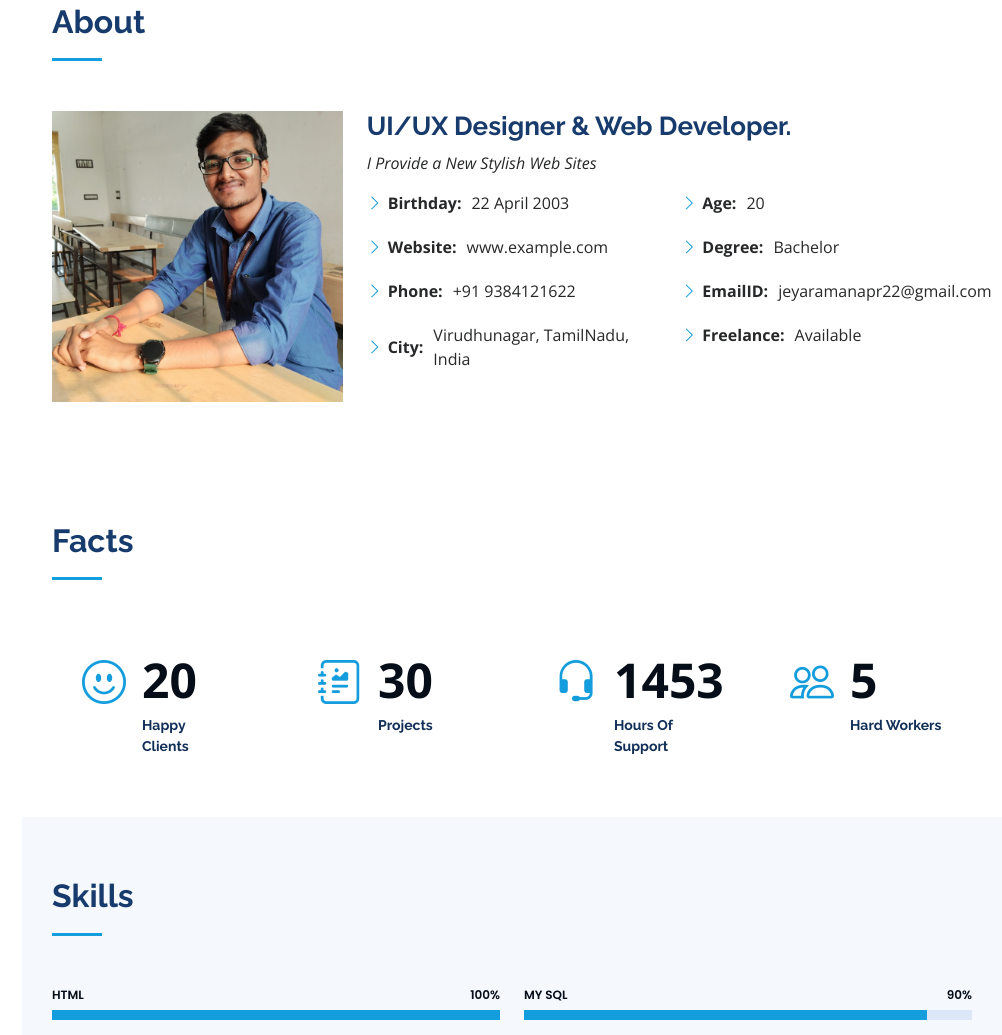
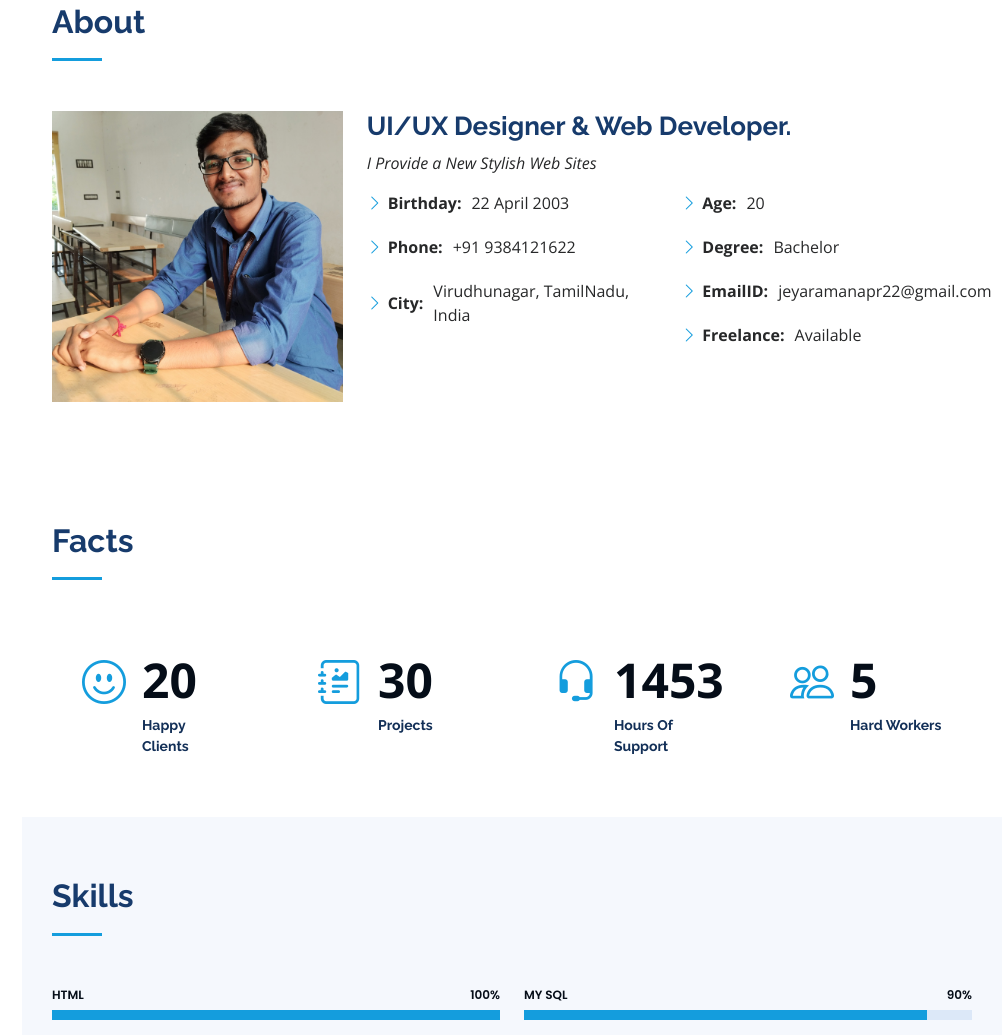
Before and after one commit to Jey1622/My_site, a plain HTML site: page public/index.html in a window 1280 px wide. Shown: the part 857-1892 px from the top of the page, without its empty margins (278-1280 px from the left). Drawn offline with nearby package versions, Linux system fonts and the light colour scheme.

Commit message:
second commit

```diff
--- a/public/index.html
+++ b/public/index.html
@@ -88,7 +88,6 @@
               <div class="col-lg-6">
                 <ul>
                   <li><i class="bi bi-chevron-right"></i> <strong>Birthday:</strong> <span>22 April 2003</span></li>
-                  <li><i class="bi bi-chevron-right"></i> <strong>Website:</strong> <span>www.example.com</span></li>
                   <li><i class="bi bi-chevron-right"></i> <strong>Phone:</strong> <span>+91 9384121622</span></li>
                   <li><i class="bi bi-chevron-right"></i> <strong>City:</strong> <span>Virudhunagar, TamilNadu, India</span></li>
                 </ul>
```
